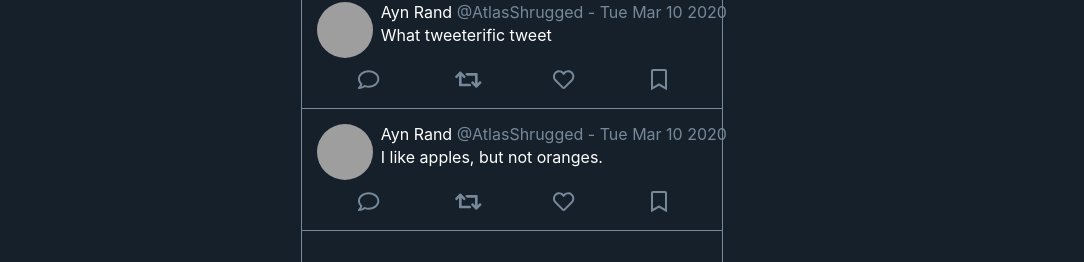
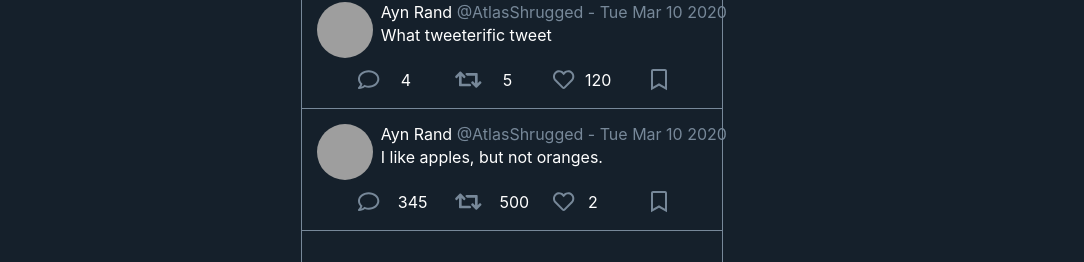
Before and after one commit to jadk97/tweeter-2.0, a React (Create React App) app: page / in a window 1280 px wide. Shown: the part 255-517 px from the top of the page, without its empty margins (83-1167 px from the left). Built offline with nearby package versions, Linux system fonts and the light colour scheme; grey boxes are pictures that could not be loaded.

Commit message:
got the replies, retweets, and like counts rendering correctly on individual tweets

```diff
--- a/src/components/Tweet.css
+++ b/src/components/Tweet.css
@@ -130,3 +130,28 @@
 .heart-circle-icon{
   opacity: 0%;
 }
+
+.like-counter{
+left: 200%;
+top: -10%;
+
+display: inline-block;
+position: relative;
+text-align: right;
+}
+
+.retweet-counter{
+  left: 275%;
+  top: -10%;
+  display: inline-block;
+  position: relative;
+  text-align: right;
+  }
+
+.reply-counter{
+  left: 250%;
+  top: -10%;
+  display: inline-block;
+  position: relative;
+  text-align: right;
+  }
--- a/src/components/Tweet.js
+++ b/src/components/Tweet.js
@@ -6,6 +6,7 @@ import { faRetweet, faCircle } from "@fortawesome/free-solid-svg-icons";
 const Tweet = (props) => {
   const [heartClicked, setHeartClicked] = useState(false);
   const [retweetClicked, setRetweetClicked] = useState(false);
+
   const clickHandler = (e) => {
     e.stopPropagation();
 
@@ -52,6 +53,7 @@ const Tweet = (props) => {
             className="reply-circle-icon"
             transform="left-4.5"
           />
+          <span class="reply-counter">{props.replyCount}</span>
         </span>
 
         <span className={`fa-layers retweet-button ${retweetClicked ? "__clicked" : ""}`} onClick={clickHandler}>
@@ -68,6 +70,7 @@ const Tweet = (props) => {
             className="retweet-circle-icon"
             transform="left-3.5"
           />
+          <span class="retweet-counter">{props.retweets}</span>
         </span>
 
         <span className={`fa-layers heart-button ${heartClicked ? "__clicked" : ""}`} onClick={clickHandler}>
@@ -84,7 +87,7 @@ const Tweet = (props) => {
             className="heart-circle-icon"
             transform="left-4.2"
           />
-
+          <span class="like-counter">{props.likes}</span>
           </span>
 
         <span className="fa-layers bookmark-button" onClick={clickHandler}>
--- a/src/components/TweetList.js
+++ b/src/components/TweetList.js
@@ -12,6 +12,8 @@ const TweetList = (props) => (
       posted_at={tweet.posted_at}
       creatorHandle={tweet.creatorHandle}
       likes={tweet.likes}
+      retweets={tweet.retweets}
+      replyCount={tweet.replyCount}
       />
   ))
 )
```
